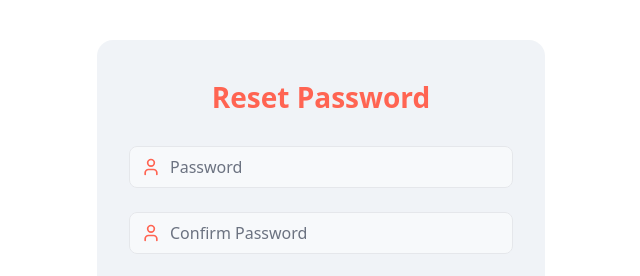
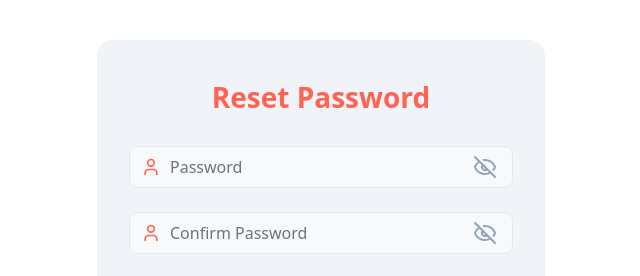
Before and after one commit to silenresras/Nike-shoes, a React (Vite) app: page /reset-password in a window 1280 px wide. Shown: the top 276 px of the page, without its empty margins (319-959 px from the left). Built offline with nearby package versions, Linux system fonts and the light colour scheme; a web font is replaced by a local one.

Commit message:
added eye icon on & off in the password field

```diff
--- a/src/pages/Login.jsx
+++ b/src/pages/Login.jsx
@@ -1,4 +1,4 @@
-import { Loader, Mail, User } from "lucide-react";
+import { EyeIcon, EyeOffIcon, Loader, Mail, User } from "lucide-react";
 import React, { useState, useEffect } from "react";
 
 import Button from "../Components/Button";
@@ -9,6 +9,7 @@ import { Link, useNavigate } from "react-router-dom";
 const Login = () => {
   const [email, setEmail] = useState("");
   const [password, setPassword] = useState("");
+  const [visible, setVisible] = useState(false);
 
   const { login, error, isLoading, clearError } = useAuthStore();
   const navigate = useNavigate();
@@ -38,18 +39,30 @@ const Login = () => {
             Welcome Back
           </h2>
           <form>
+            <div className="relative mb-4">
               <Input
                 icon={Mail}
                 type="email"
                 placeholder="Email address"
                 onChange={(e) => setEmail(e.target.value)}
               />
+            </div>
+            <div className="relative mb-4">
               <Input
                 icon={User}
-              type="password"
+                type={visible ? "text" : "password"}
                 placeholder="Password"
                 onChange={(e) => setPassword(e.target.value)}
               />
+
+              <div
+                // Clear password field on click
+                onClick={() => setVisible(!visible)}
+                className="absolute right-4 top-1/2 transform -translate-y-1/2 cursor-pointer text-slate-400 font-bold"
+              >
+                {visible ? <EyeIcon /> : <EyeOffIcon />}
+              </div>
+            </div>
             {error && (
               <p className="text-red-500 font-semibold mt-2">{error}</p>
             )}
--- a/src/pages/ResetPasswordPage.jsx
+++ b/src/pages/ResetPasswordPage.jsx
@@ -1,7 +1,7 @@
 import React, { useState } from "react";
 import Input from "../Components/Input";
 import Button from "../Components/Button";
-import { Loader, User } from "lucide-react";
+import { EyeIcon, EyeOffIcon, Loader, User } from "lucide-react";
 import { useAuthStore } from "../Components/Store/AuthStore";
 import { useNavigate, useParams } from "react-router-dom";
 import toast from "react-hot-toast";
@@ -9,6 +9,7 @@ import toast from "react-hot-toast";
 const ResetPasswordPage = () => {
   const [password, setPassword] = useState("");
   const [confirmPassword, setConfirmPassword] = useState("");
+  const [visible, setVisible] = useState(false);
 
   const { resetPassword, error, message, isLoading } = useAuthStore();
 
@@ -43,18 +44,34 @@ const ResetPasswordPage = () => {
             Reset Password
           </h2>
           <form>
+            <div className="relative mb-3">
               <Input
                 icon={User}
-              type="password"
+                type={visible ? "text" : "password"}
                 placeholder="Password"
                 onChange={(e) => setPassword(e.target.value)}
               />
+              <div
+                className="absolute right-4 top-1/2 transform -translate-y-1/2 cursor-pointer text-slate-400 font-bold"
+                onClick={() => setVisible(!visible)}
+              >
+                {visible ? <EyeIcon /> : <EyeOffIcon />}
+              </div>
+            </div>
+            <div className="relative mb-3">
               <Input
                 icon={User}
-              type="password"
+                type={visible ? "text" : "password"}
                 placeholder="Confirm Password"
                 onChange={(e) => setConfirmPassword(e.target.value)}
               />
+              <div
+                className="absolute right-4 top-1/2 transform -translate-y-1/2 cursor-pointer text-slate-400 font-bold"
+                onClick={() => setVisible(!visible)}
+              >
+                {visible ? <EyeIcon /> : <EyeOffIcon />}
+              </div>
+            </div>
 
             {error && (
               <p className="text-red-500 font-semibold mt-2">{error}</p>
--- a/src/pages/SignUp.jsx
+++ b/src/pages/SignUp.jsx
@@ -1,5 +1,5 @@
 import React, { useState, useEffect } from "react";
-import { Loader, Mail, User } from "lucide-react";
+import { EyeIcon, EyeOffIcon, Loader, Mail, User } from "lucide-react";
 
 import Input from "../Components/Input";
 import Button from "../Components/Button";
@@ -10,6 +10,7 @@ const SignUp = () => {
   const [name, setName] = useState("");
   const [email, setEmail] = useState("");
   const [password, setPassword] = useState("");
+  const [visible, setVisible] = useState(false);
 
   const { signup, error, isLoading, clearError } = useAuthStore();
   const navigate = useNavigate();
@@ -42,24 +43,37 @@ const SignUp = () => {
             Create an Account
           </h2>
           <form>
+            <div className="relative mb-4">
               <Input
                 icon={User}
                 type="text"
                 placeholder="Full Name"
                 onChange={(e) => setName(e.target.value)}
               />
+            </div>
+            <div className="relative mb-4">
               <Input
                 icon={Mail}
                 type="email"
                 placeholder="Email address"
                 onChange={(e) => setEmail(e.target.value)}
               />
+            </div>
+            <div className="relative mb-4">
               <Input
                 icon={User}
-              type="password"
+                type={visible ? "text" : "password"}
                 placeholder="Password"
                 onChange={(e) => setPassword(e.target.value)}
               />
+              <div
+                // Clear password field on click
+                onClick={() => setVisible(!visible)}
+                className="absolute right-4 top-1/2 transform -translate-y-1/2 cursor-pointer text-slate-400 font-bold"
+              >
+                {visible ? <EyeIcon /> : <EyeOffIcon />}
+              </div>
+            </div>
 
             {error && (
               <p className="text-red-500 font-semibold mt-2">{error}</p>
```
Lines whose indentation alone changed are shown as unchanged.
